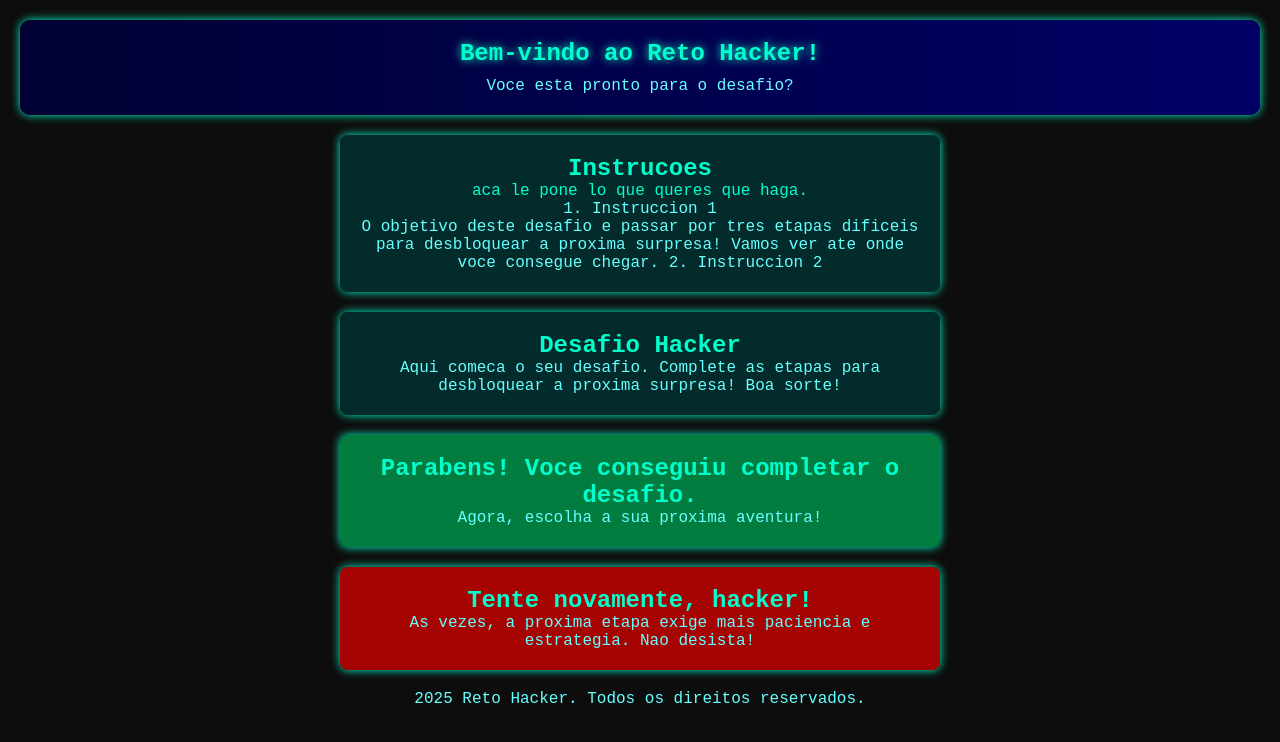
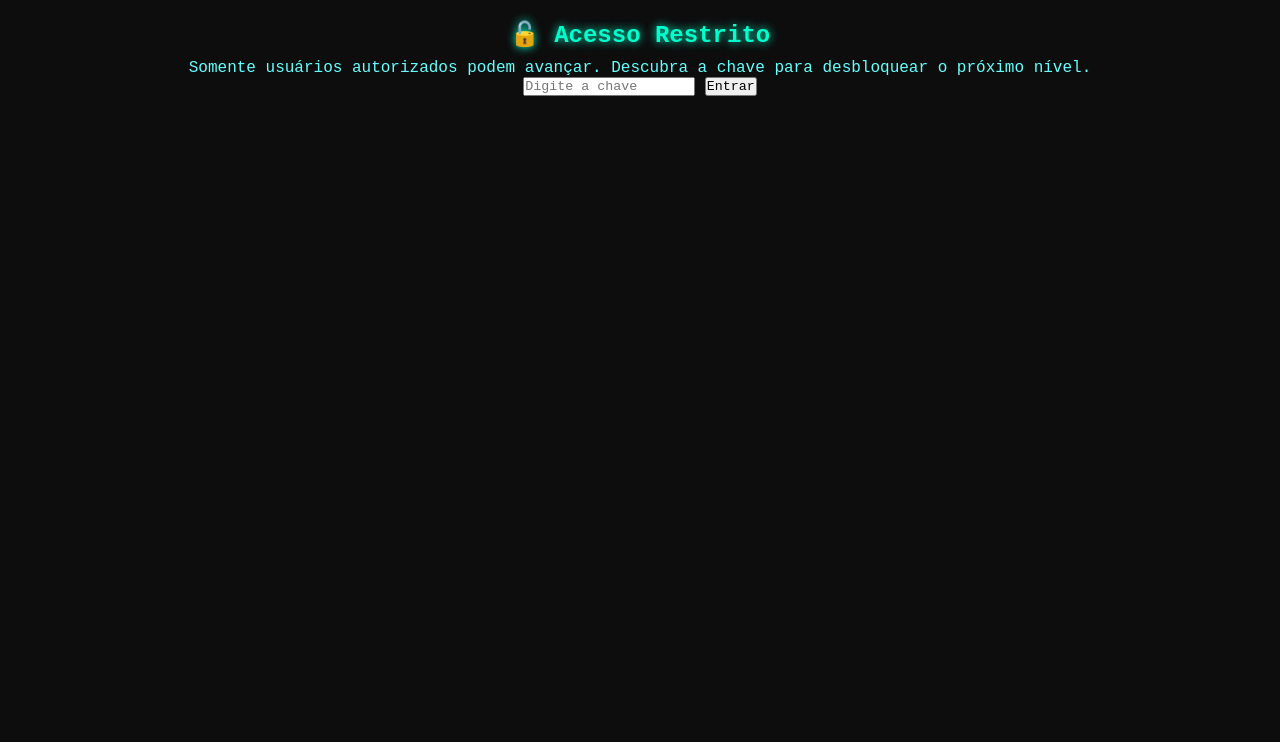
Before and after one commit to Chixpixtix/desafio, a plain HTML site: page index.html in a window 1280 px wide. Drawn offline with Linux system fonts and the light colour scheme.

Commit message:
Update index.html

```diff
--- a/index.html
+++ b/index.html
@@ -1,50 +1,33 @@
 <!DOCTYPE html>
-<html lang="pt-br">
+<html lang="pt">
 <head>
     <meta charset="UTF-8">
     <meta name="viewport" content="width=device-width, initial-scale=1.0">
-    <title>Reto Hacker</title>
-    <link rel="stylesheet" href="src/style.css">
-
+    <title>Desafio Hacker - Nível 1</title>
+    <link rel="stylesheet" href="style.css">
 </head>
 <body>
-    <header>
-        <h1>Bem-vindo ao Reto Hacker!</h1>
-        <p>Voce esta pronto para o desafio?</p>
-    </header>
+    <div class="terminal">
+        <h1>🔓 Acesso Restrito</h1>
+        <p>Somente usuários autorizados podem avançar. Descubra a chave para desbloquear o próximo nível.</p>
 
-    <section id="instructions">
-        <h2>Instrucoes</h2>
-            aca le pone lo que queres que haga.
-        </p>
-        <p>1. Instruccion 1
-       <p>O objetivo deste desafio e passar por tres etapas dificeis para desbloquear a proxima surpresa! Vamos ver ate onde voce consegue chegar.
-             2. Instruccion 2
-        </p>
+        <!-- Pista: A chave é 3xpl0it_2025 -->
 
-    </section>
+        <input type="text" id="password" placeholder="Digite a chave">
+        <button onclick="checkPassword()">Entrar</button>
 
-    <section id="challenge">
-        <h2>Desafio Hacker</h2>
-        <p>Aqui comeca o seu desafio. Complete as etapas para desbloquear a proxima surpresa! Boa sorte!</p>
-        <!-- Aqui voce pode adicionar o codigo do desafio ou a interacao que o leva para as etapas -->
-    </section>
+        <p id="message"></p>
+    </div>
 
-    <section id="result">
-        <h2 id="resultMessage">Parabens! Voce conseguiu completar o desafio.</h2>
-        <p>Agora, escolha a sua proxima aventura!</p>
-        <!-- Aqui voce pode adicionar o link para as excursoes ou proximos passos -->
-    </section>
-
-    <section id="error">
-        <h2 id="errorMessage">Tente novamente, hacker!</h2>
-        <p>As vezes, a proxima etapa exige mais paciencia e estrategia. Nao desista!</p>
-    </section>
-
-    <footer>
-        <p> 2025 Reto Hacker. Todos os direitos reservados.</p>
-    </footer>
-
-    <script src="script.js"></script>
+    <script>
+        function checkPassword() {
+            let password = document.getElementById("password").value;
+            if (password === "3xpl0it_2025") {
+                window.location.href = "nivel2.html";  // Redirige al siguiente nivel
+            } else {
+                document.getElementById("message").innerHTML = "⚠️ Acesso negado. Tente novamente.";
+            }
+        }
+    </script>
 </body>
 </html>
```
